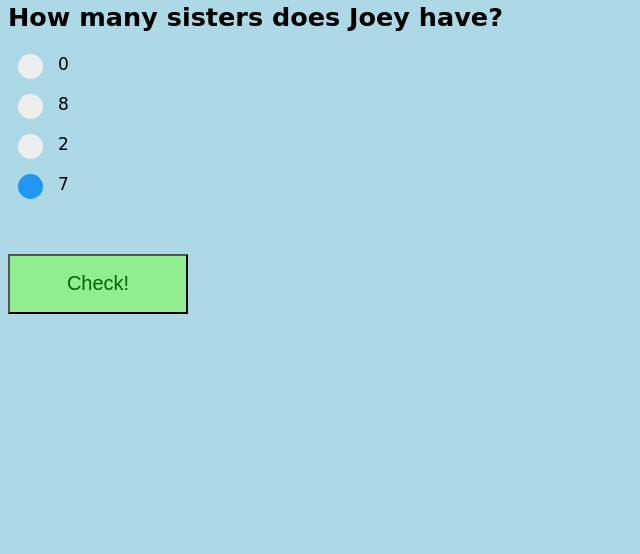
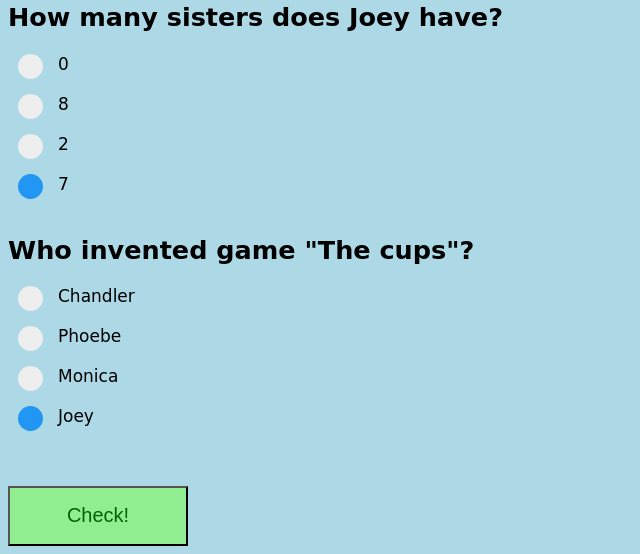
Before and after one commit to aajj999/FriendsPage, a PHP site: page / in a window 1280 px wide. Shown: the part 1036-1590 px from the top of the page, without its empty margins (0-640 px from the left). Before the commit the page ends 1350 px from the top, so only its background shows below. Run offline with PHP 8.4, Linux system fonts and the light colour scheme.

Commit message:
New question

```diff
--- a/index.php
+++ b/index.php
@@ -100,6 +100,24 @@
          <span class="checkmark"></span>
       </label><br>
 
+      <h2>Who invented game "The cups"?</h2>
+      <label class="container">Chandler
+         <input type="radio" checked="checked" name="Question5" value="Chandler">
+         <span class="checkmark"></span>
+      </label><br>
+      <label class="container">Phoebe
+         <input type="radio" checked="checked" name="Question5" value="Phoebe">
+         <span class="checkmark"></span>
+      </label><br>
+      <label class="container">Monica
+         <input type="radio" checked="checked" name="Question5" value="Monica">
+         <span class="checkmark"></span>
+      </label><br>
+      <label class="container">Joey
+         <input type="radio" checked="checked" name="Question5" value="Joey">
+         <span class="checkmark"></span>
+      </label><br>
+
       <br><br>
       <input class="submit" type="submit" value="Check!">
    </form>
--- a/results.php
+++ b/results.php
@@ -16,11 +16,12 @@
          $conn = OpenCon();
 
          $res = 1;
-         $all = 4;
+         $all = 5;
 
          $A1 = htmlspecialchars($_POST['Question1']);
          $A2 = htmlspecialchars($_POST['Question2']);
          $A4 = htmlspecialchars($_POST['Question4']);
+         $A5 = htmlspecialchars($_POST['Question5']);
 
          if($A1 == "Grandmother's"){
             $res = $res + 1;
@@ -29,6 +30,9 @@
             $res = $res + 1;
          }
          if($A4 == "7"){
+            $res = $res + 1;
+         }
+         if($A5 == "Chandler"){
             $res = $res + 1;
          }
 
```
